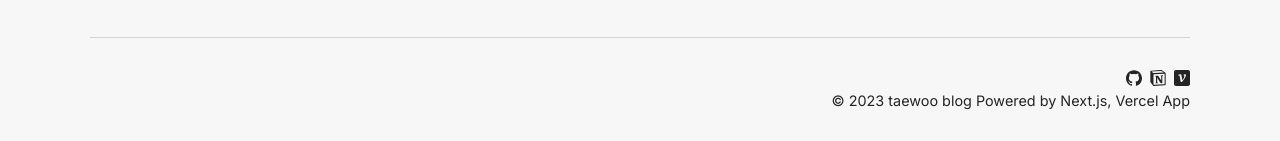
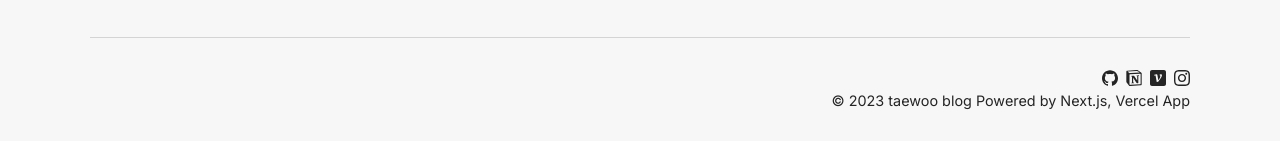
Before and after one commit to TaeWooKim-SCH/Static-Blog-Project, a Next.js app: page / in a window 1280 px wide. Shown: the part 901-1042 px from the top of the page. Built offline with nearby package versions, Linux system fonts and the light colour scheme.

Commit message:
feat: 푸터 인스타그램 추가

```diff
--- a/app/conponents/common/AuthorContacts.tsx
+++ b/app/conponents/common/AuthorContacts.tsx
@@ -1,5 +1,5 @@
 import Link from 'next/link';
-import { SiGithub, SiNotion, SiVelog } from 'react-icons/si';
+import { SiGithub, SiNotion, SiVelog, SiInstagram } from 'react-icons/si';
 
 export default function AuthorContacts() {
   return (
@@ -13,6 +13,9 @@ export default function AuthorContacts() {
       <Link href="https://velog.io/@zop1234" target='_blank'>
         <SiVelog />
       </Link>
+      <Link href="https://www.instagram.com/w_oovely_" target='_blank'>
+        <SiInstagram />
+      </Link>
     </div>
   );
 }
```
